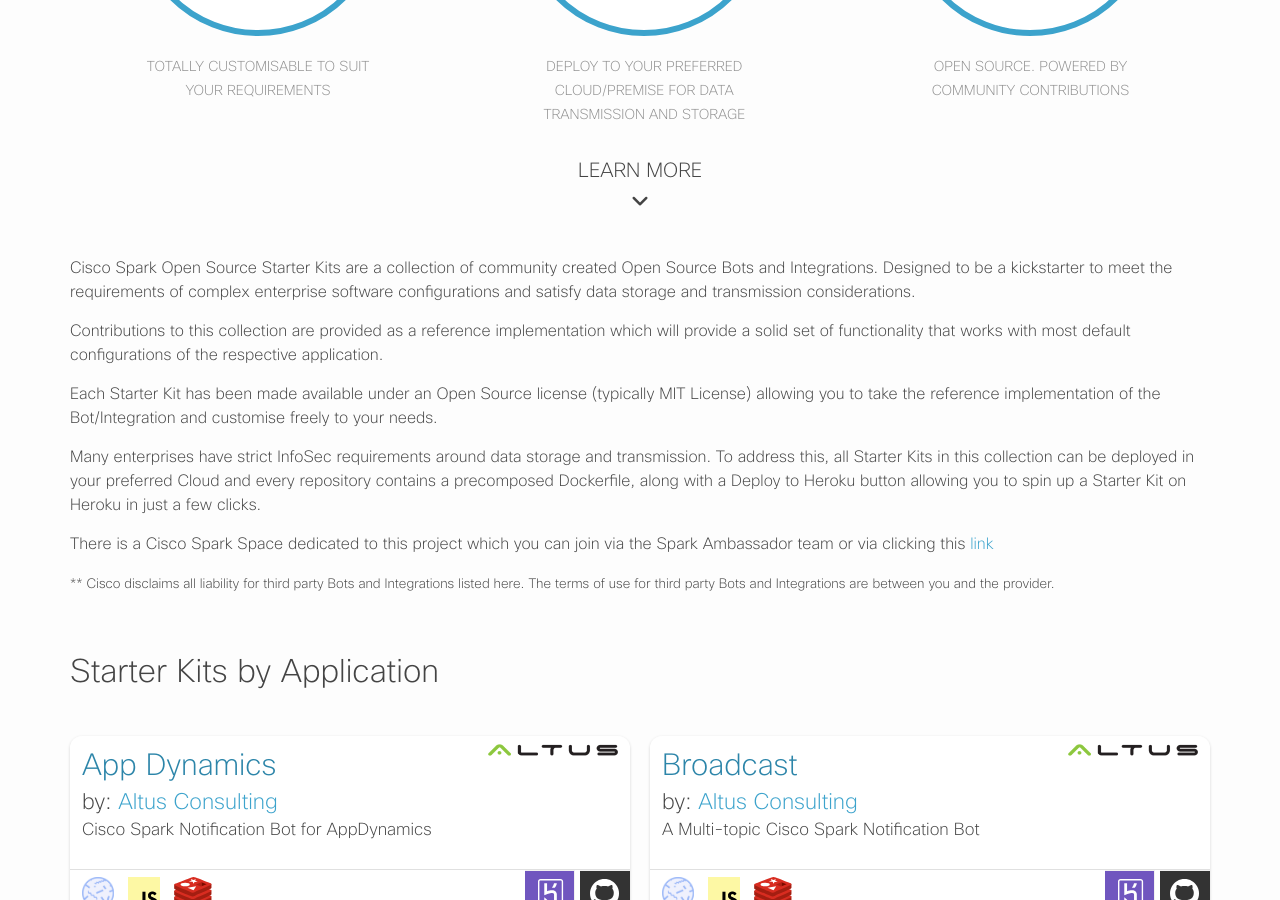
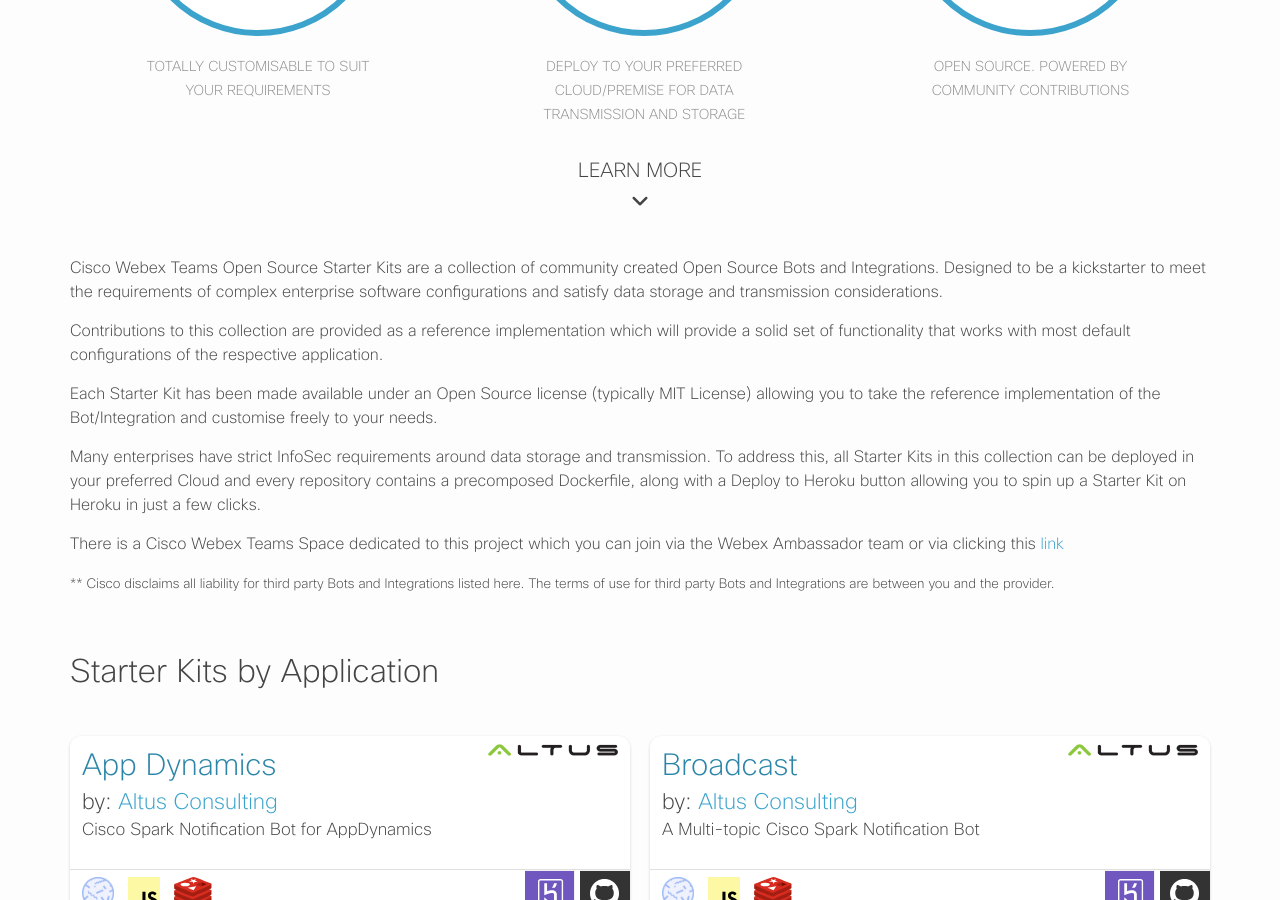
Before and after one commit to CiscoWebexTeamsAmbassadors/StarterKits, a Jekyll site: the page built from index.md, in a window 1280 px wide and 900 px high, scrolled down 557 px. Built offline with Jekyll 4.4.1, drawn with Linux system fonts in a browser that asks for light colours; nearby versions of some CDN libraries; comment, search, counter and statistics services are not loaded; some of the changed text lies outside the part shown.

Commit message:
Update index.md

```diff
--- a/index.md
+++ b/index.md
@@ -46,7 +46,7 @@ group: "navigation"
 
 <span id="learn-more"></span>
 
-Cisco Spark Open Source Starter Kits are a collection of community created Open Source Bots and Integrations. Designed to be a kickstarter to meet the requirements of complex enterprise software configurations and satisfy data storage and transmission considerations.
+Cisco Webex Teams Open Source Starter Kits are a collection of community created Open Source Bots and Integrations. Designed to be a kickstarter to meet the requirements of complex enterprise software configurations and satisfy data storage and transmission considerations.
 
 Contributions to this collection are provided as a reference implementation which will provide a solid set of functionality that works with most  default configurations of the respective application.
 
@@ -54,7 +54,7 @@ Each Starter Kit has been made available under an Open Source license (typically
 
 Many enterprises have strict InfoSec requirements around data storage and transmission. To address this, all Starter Kits in this collection can be deployed in your preferred Cloud and every repository contains a precomposed Dockerfile, along with a Deploy to Heroku button allowing you to spin up a Starter Kit on Heroku in just a few clicks.
 
-There is a Cisco Spark Space dedicated to this project which you can join via the Spark Ambassador team or via clicking this [link](https://eurl.io/#S1C_161YW)
+There is a Cisco Webex Teams Space dedicated to this project which you can join via the Webex Ambassador team or via clicking this [link](https://eurl.io/#S1C_161YW)
 
 <small>** Cisco disclaims all liability for third party Bots and Integrations listed here. The terms of use for third party Bots and Integrations are between you and the provider.</small>
 
@@ -70,4 +70,4 @@ There is a Cisco Spark Space dedicated to this project which you can join via th
 </div>
 
 
-## [Join the conversation on Cisco Spark ►](https://eurl.io/#S1C_161YW){:.center}
+## [Join the conversation on Cisco Webex Teams ►](https://eurl.io/#S1C_161YW){:.center}
```
